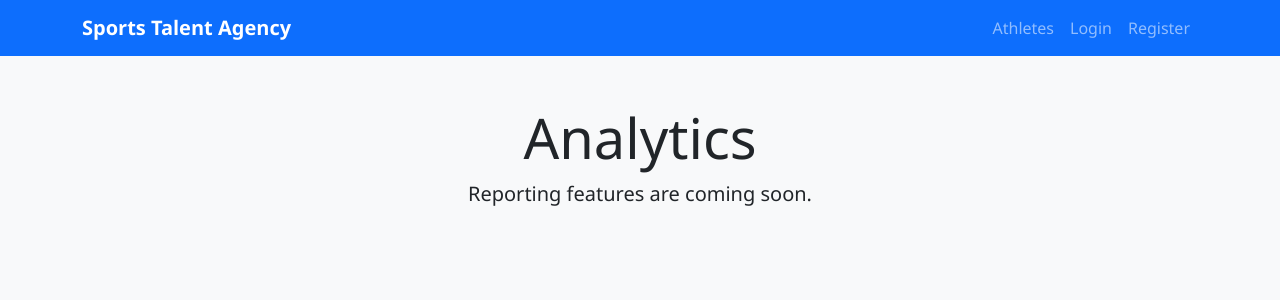
After one commit to TirtheshJani/testapp, a Flask app: template templates/main/analytics.html in a window 1280 px wide. The commit adds this page. Shown: the top 300 px of the page. Run offline with Flask 3, Linux system fonts and the light colour scheme; the template is opened without the code that fills it, so the values that code supplies are empty.

Commit message:
Add placeholder analytics page

```diff
--- /dev/null
+++ b/templates/main/analytics.html
@@ -0,0 +1,10 @@
+{% extends "base.html" %}
+
+{% block title %}Analytics - {{ super() }}{% endblock %}
+
+{% block content %}
+<div class="text-center my-5">
+    <h1 class="display-4">Analytics</h1>
+    <p class="lead">Reporting features are coming soon.</p>
+</div>
+{% endblock %}
--- a/templates/main/dashboard.html
+++ b/templates/main/dashboard.html
@@ -36,6 +36,9 @@
                         <a href="{{ url_for('athletes.create') }}" class="action-btn btn-primary">&#43; Add New Athlete</a>
                     </li>
                     {% endif %}
+                    <li>
+                        <a href="{{ url_for('main.analytics') }}" class="text-decoration-none">📊 View Analytics</a>
+                    </li>
                 </ul>
             </div>
         </div>
```
Also changed, not shown: app/main/routes.py (+7 -0 lines), docs/phase3_notes.md (+4 -0 lines), README.md.
